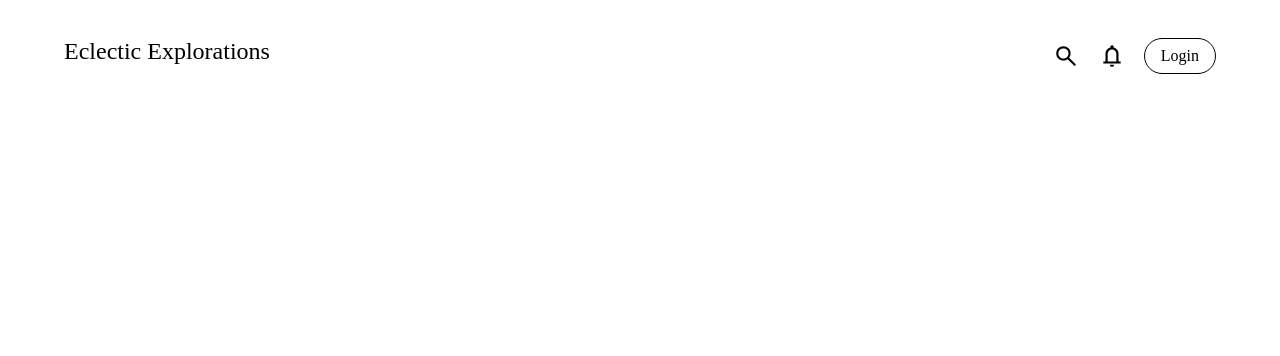
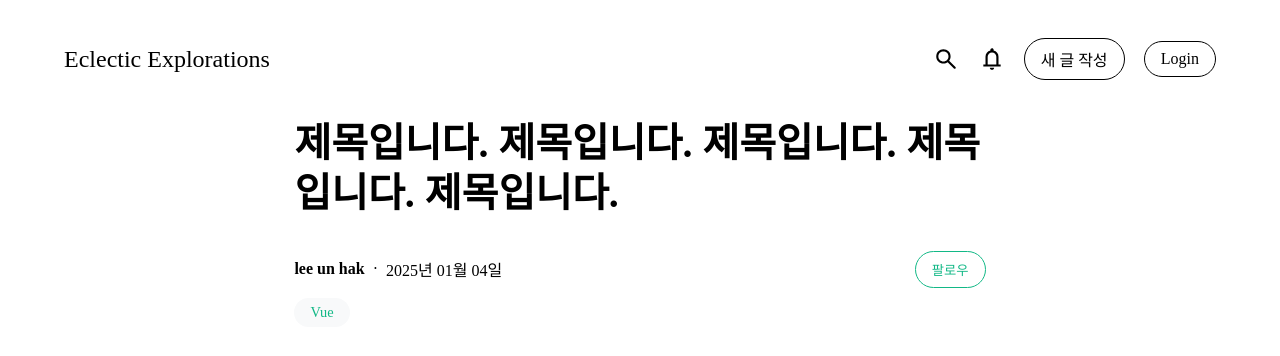
Before and after one commit to dldnsgkr/jjamphong_blog_frontend, a Vue app: page /item/1 in a window 1280 px wide. Shown: the top 356 px of the page. Built offline with nearby package versions, Linux system fonts and the light colour scheme.

Commit message:
Feat: Integrated button and tag style implementation and default itemDetail implementation.

```diff
--- a/src/components/web/ClientHeader.vue
+++ b/src/components/web/ClientHeader.vue
@@ -8,8 +8,8 @@ import SearchBar from './input/SearchBar.vue';
 import { useRoute } from 'vue-router';
 
 const route = useRoute();
+
 const isSpecificRoute = route.path === '/';
-console.log(route.path);
 
 const activateBackground = ref(false);
 
@@ -25,7 +25,7 @@ function modalBackgroundHandler() {
       <div class="function-wrapper">
         <Search @click="modalBackgroundHandler" />
         <Bell />
-        <!-- <div class="header-button">새 글 작성</div> -->
+        <div class="header-button">새 글 작성</div>
         <div class="header-button">Login</div>
       </div>
     </div>
@@ -46,6 +46,7 @@ function modalBackgroundHandler() {
   .basic-header-wrapper {
     display: flex;
     justify-content: space-between;
+    align-items: center;
     .logo {
       padding: 2.4rem 0;
       font-size: 1.5rem;
--- /dev/null
+++ b/src/components/web/button/BasicButton.vue
@@ -0,0 +1,45 @@
+<script setup lang="ts">
+type ButtonPropsType = {
+  text: string;
+  class?: string;
+};
+const props = withDefaults(defineProps<ButtonPropsType>(), {
+  class: 'basicButton',
+});
+</script>
+
+<template>
+  <button :class="props.class">{{ props.text }}</button>
+</template>
+
+<style scoped lang="scss">
+.round-button {
+  padding: 0.5rem 1rem;
+  border-radius: 2rem;
+  transition:
+    color 0.3s ease,
+    background 0.3s ease;
+  cursor: pointer;
+}
+
+.basicButton {
+  @extend .round-button;
+  border: 1px solid black;
+  background-color: #ffffff;
+  &:hover {
+    color: #ffffff;
+    background: black;
+  }
+}
+
+.grassButton {
+  @extend .round-button;
+  border: 1px solid #12b886;
+  color: #12b886;
+  background-color: #ffffff;
+  &:hover {
+    color: #ffffff;
+    background: #12b886;
+  }
+}
+</style>
--- a/src/components/web/input/SearchBar.vue
+++ b/src/components/web/input/SearchBar.vue
@@ -68,6 +68,7 @@ const closeModal = () => {
     height: 4%;
     right: 6%;
     top: 38%;
+    cursor: pointer;
   }
 }
 </style>
--- /dev/null
+++ b/src/components/web/tag/LinkTag.vue
@@ -0,0 +1,38 @@
+<script setup lang="ts">
+type ButtonPropsType = {
+  text: string;
+  link: string;
+};
+const props = withDefaults(
+  defineProps<ButtonPropsType>(),
+  {}
+);
+</script>
+
+<template>
+  <RouterLink
+    :to="props.link"
+    style="text-decoration: none"
+  >
+    <span class="round-tag">
+      {{ props.text }}
+    </span></RouterLink
+  >
+</template>
+
+<style scoped lang="scss">
+.round-tag {
+  font-size: 0.9rem;
+  padding: 0.4rem 1rem;
+  border-radius: 2rem;
+  background: #f8f9fa;
+  color: #12b886;
+  transition:
+    color 0.3s ease,
+    background 0.3s ease;
+  &:hover {
+    color: #ffffff;
+    background: #12b886;
+  }
+}
+</style>
--- a/src/views/ItemDetail.vue
+++ b/src/views/ItemDetail.vue
@@ -1,7 +1,84 @@
-<script setup lang="ts"></script>
+<script setup lang="ts">
+import BasicButton from '@components/web/button/BasicButton.vue';
+import LinkTag from '@components/web/tag/LinkTag.vue';
+</script>
 
 <template>
-  <div></div>
+  <main class="detail-container">
+    <section class="detailSection-container">
+      <h1 class="title">
+        제목입니다. 제목입니다. 제목입니다. 제목입니다.
+        제목입니다.
+      </h1>
+      <div class="detailSection-subContainer">
+        <div class="writter-info-container">
+          <div class="writter-info">
+            <p class="writter">lee un hak</p>
+            ·
+            <p class="written-date">2025년 01월 04일</p>
+          </div>
+          <BasicButton text="팔로우" class="grassButton" />
+        </div>
+        <div class="tag-container">
+          <LinkTag text="Vue" link="/asdf" />
+        </div>
+      </div>
+    </section>
+  </main>
 </template>
 
-<style scoped lang="scss"></style>
+<style scoped lang="scss">
+.title {
+  font-size: 3rem;
+  line-height: 1.5;
+  font-weight: 800;
+  margin-bottom: 2rem;
+
+  @media (max-width: 1439px) {
+    font-size: 2.5rem;
+    line-height: 1.25;
+    font-weight: 800;
+  }
+
+  @media (max-width: 1056px) {
+    font-size: 2rem;
+    line-height: 1.25;
+    font-weight: 800;
+  }
+}
+.detail-container {
+  display: flex;
+  justify-content: center;
+  .detailSection-container {
+    width: 60%;
+    @media (max-width: 800px) {
+      width: 80%;
+    }
+    .detailSection-subContainer {
+      display: flex;
+      flex-direction: column;
+      gap: 1rem;
+      .writter-info-container {
+        display: flex;
+        justify-content: space-between;
+        align-items: center;
+        .writter-info {
+          display: flex;
+          align-items: center;
+          gap: 0.5rem;
+          .writter {
+            font-weight: 700;
+            &:hover {
+              cursor: pointer;
+              text-decoration: underline;
+            }
+          }
+          .written-date {
+            font-weight: 300;
+          }
+        }
+      }
+    }
+  }
+}
+</style>
```
Also changed, not shown: src/views/custom/CustomItemDetail.vue (added, +7 -0 lines).
